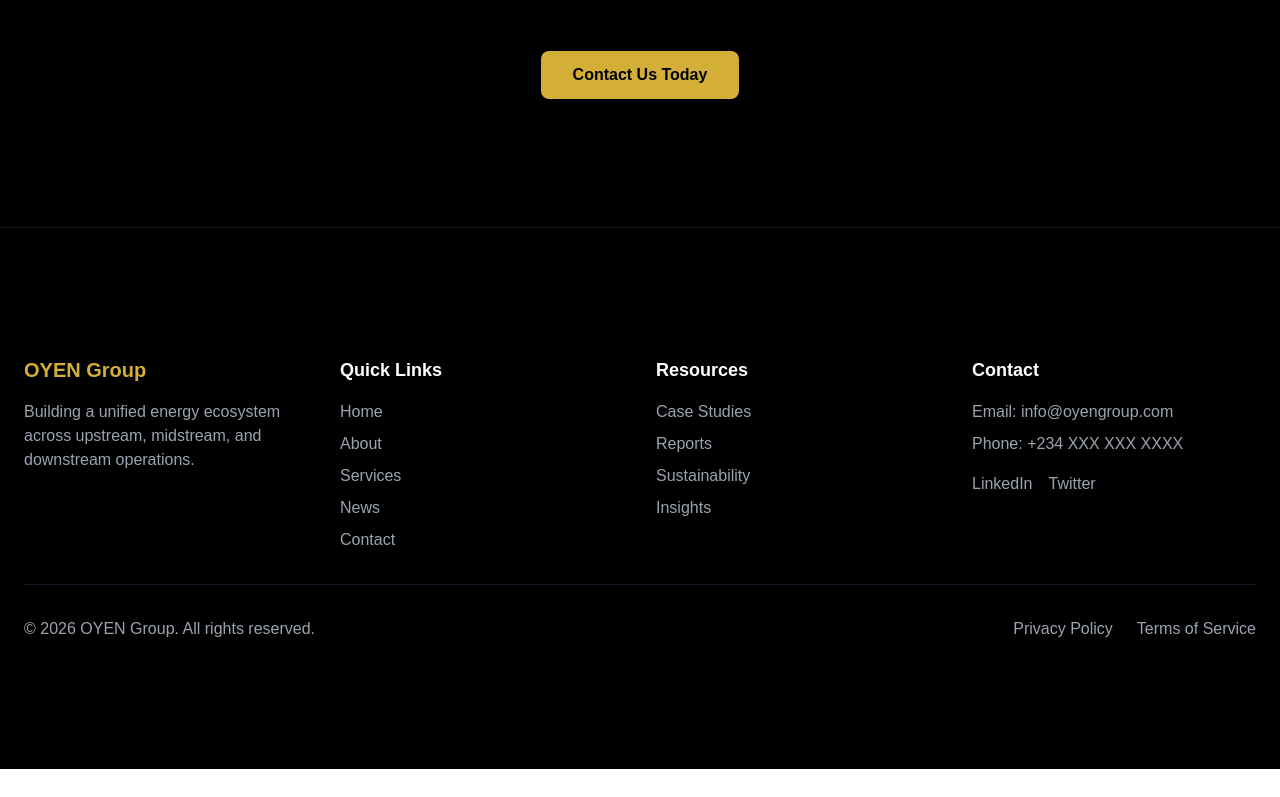
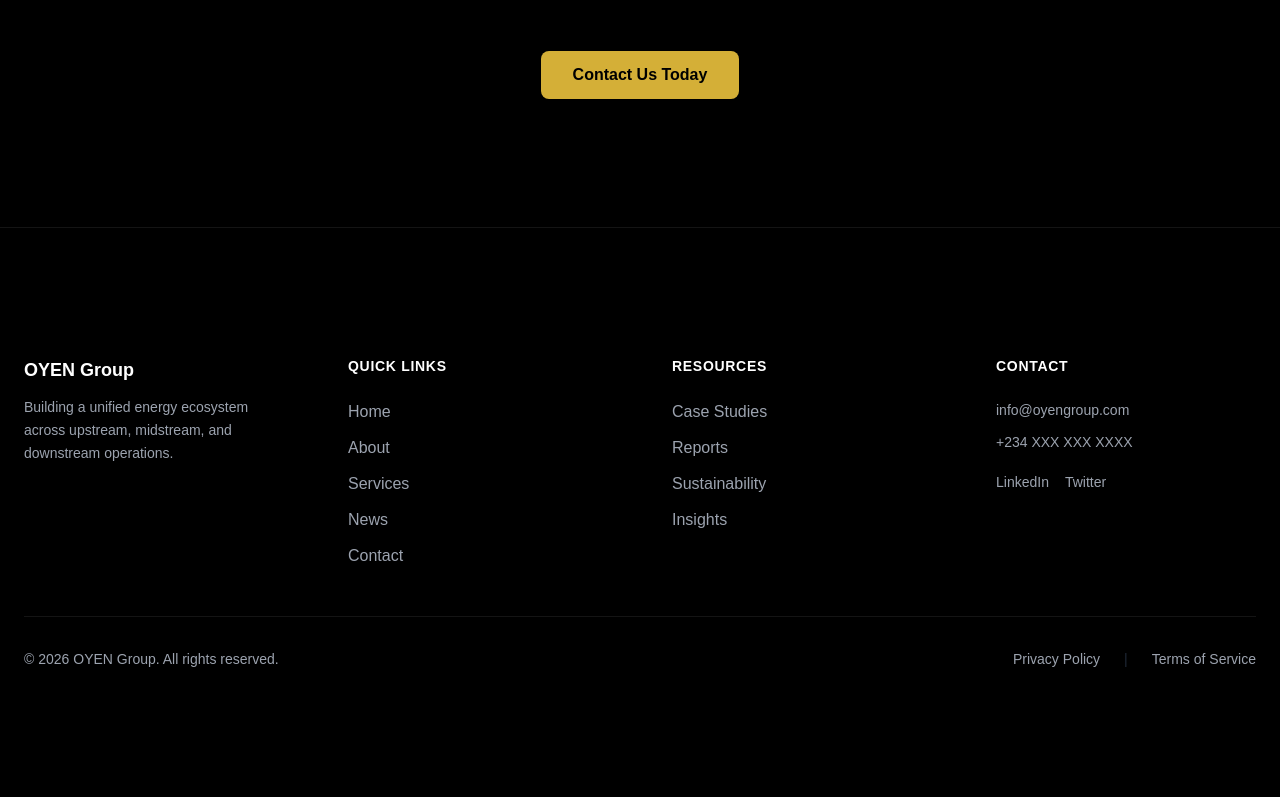
Before and after one commit to oyenhq-design/oyengroup, a Next.js app: page / in a window 1280 px wide. Shown: the part 6537-7334 px from the top of the page. Before the commit the page ends 7306 px from the top, so only its background shows below. Built offline with nearby package versions, Linux system fonts and the light colour scheme.

Commit message:
Refined footer for premium appearance: improved typography (uppercase headings, better sizing), increased column gap (16px), premium divider (white/8), better link styling with proper hover effects, enhanced bottom bar layout

```diff
--- a/src/components/Footer.tsx
+++ b/src/components/Footer.tsx
@@ -6,43 +6,45 @@ export default function Footer() {
   const currentYear = new Date().getFullYear();
 
   return (
-    <footer className="bg-black text-white border-t border-[#111827]">
-      <div className="max-w-7xl mx-auto px-6 py-20 md:py-24 lg:py-32">
-        <div className="grid grid-cols-1 md:grid-cols-4 gap-8 mb-8">
+    <footer className="bg-black text-white">
+      <div className="max-w-7xl mx-auto px-6 py-20 md:py-24 lg:py-32 border-t border-white/8">
+        <div className="grid grid-cols-1 md:grid-cols-4 gap-16 mb-12">
           {/* Company Info */}
-          <div>
-            <h3 className="text-xl font-bold mb-4 text-[#d4af37]">OYEN Group</h3>
-            <p className="text-[#9ca3af]">
+          <div className="space-y-3">
+            <h3 className="text-lg font-semibold text-white">OYEN Group</h3>
+            <p className="text-sm text-[#9ca3af] leading-relaxed">
               Building a unified energy ecosystem across upstream, midstream, and downstream operations.
             </p>
           </div>
 
           {/* Quick Links */}
           <div>
-            <h4 className="text-lg font-semibold mb-4 text-white">Quick Links</h4>
-            <ul className="space-y-2 text-[#9ca3af]">
+            <h4 className="text-sm font-semibold text-white mb-6 uppercase tracking-wider">
+              Quick Links
+            </h4>
+            <ul className="space-y-3">
               <li>
-                <Link href="/" className="hover:text-[#d4af37] transition">
+                <Link href="/" className="text-[#9ca3af] hover:text-[#d4af37] transition duration-300">
                   Home
                 </Link>
               </li>
               <li>
-                <Link href="/about" className="hover:text-[#d4af37] transition">
+                <Link href="/about" className="text-[#9ca3af] hover:text-[#d4af37] transition duration-300">
                   About
                 </Link>
               </li>
               <li>
-                <Link href="/services" className="hover:text-[#d4af37] transition">
+                <Link href="/services" className="text-[#9ca3af] hover:text-[#d4af37] transition duration-300">
                   Services
                 </Link>
               </li>
               <li>
-                <Link href="/news" className="hover:text-[#d4af37] transition">
+                <Link href="/news" className="text-[#9ca3af] hover:text-[#d4af37] transition duration-300">
                   News
                 </Link>
               </li>
               <li>
-                <Link href="/contact" className="hover:text-[#d4af37] transition">
+                <Link href="/contact" className="text-[#9ca3af] hover:text-[#d4af37] transition duration-300">
                   Contact
                 </Link>
               </li>
@@ -51,25 +53,27 @@ export default function Footer() {
 
           {/* Resources */}
           <div>
-            <h4 className="text-lg font-semibold mb-4 text-white">Resources</h4>
-            <ul className="space-y-2 text-[#9ca3af]">
+            <h4 className="text-sm font-semibold text-white mb-6 uppercase tracking-wider">
+              Resources
+            </h4>
+            <ul className="space-y-3">
               <li>
-                <Link href="/case-studies" className="hover:text-[#d4af37] transition">
+                <Link href="/case-studies" className="text-[#9ca3af] hover:text-[#d4af37] transition duration-300">
                   Case Studies
                 </Link>
               </li>
               <li>
-                <Link href="/reports" className="hover:text-[#d4af37] transition">
+                <Link href="/reports" className="text-[#9ca3af] hover:text-[#d4af37] transition duration-300">
                   Reports
                 </Link>
               </li>
               <li>
-                <Link href="/about" className="hover:text-[#d4af37] transition">
+                <Link href="/about" className="text-[#9ca3af] hover:text-[#d4af37] transition duration-300">
                   Sustainability
                 </Link>
               </li>
               <li>
-                <Link href="/news" className="hover:text-[#d4af37] transition">
+                <Link href="/news" className="text-[#9ca3af] hover:text-[#d4af37] transition duration-300">
                   Insights
                 </Link>
               </li>
@@ -78,16 +82,32 @@ export default function Footer() {
 
           {/* Contact */}
           <div>
-            <h4 className="text-lg font-semibold mb-4 text-white">Contact</h4>
-            <ul className="space-y-2 text-[#9ca3af]">
-              <li>Email: info@oyengroup.com</li>
-              <li>Phone: +234 XXX XXX XXXX</li>
-              <li>
-                <div className="flex space-x-4 mt-4">
-                  <a href="#" className="hover:text-[#d4af37] transition">
+            <h4 className="text-sm font-semibold text-white mb-6 uppercase tracking-wider">
+              Contact
+            </h4>
+            <ul className="space-y-3">
+              <li className="text-[#9ca3af] text-sm">
+                <a href="mailto:info@oyengroup.com" className="hover:text-[#d4af37] transition duration-300">
+                  info@oyengroup.com
+                </a>
+              </li>
+              <li className="text-[#9ca3af] text-sm">
+                <a href="tel:+234" className="hover:text-[#d4af37] transition duration-300">
+                  +234 XXX XXX XXXX
+                </a>
+              </li>
+              <li className="pt-2">
+                <div className="flex gap-4">
+                  <a
+                    href="#"
+                    className="text-[#9ca3af] hover:text-[#d4af37] transition duration-300 text-sm"
+                  >
                     LinkedIn
                   </a>
-                  <a href="#" className="hover:text-[#d4af37] transition">
+                  <a
+                    href="#"
+                    className="text-[#9ca3af] hover:text-[#d4af37] transition duration-300 text-sm"
+                  >
                     Twitter
                   </a>
                 </div>
@@ -96,17 +116,18 @@ export default function Footer() {
           </div>
         </div>
 
-        {/* Divider */}
-        <div className="border-t border-[#111827] pt-8">
-          <div className="flex flex-col md:flex-row justify-between items-center">
-            <p className="text-[#9ca3af]">
+        {/* Bottom Bar */}
+        <div className="border-t border-white/8 pt-8">
+          <div className="flex flex-col md:flex-row justify-between items-center gap-6">
+            <p className="text-sm text-[#9ca3af]">
               &copy; {currentYear} OYEN Group. All rights reserved.
             </p>
-            <div className="flex space-x-6 mt-4 md:mt-0 text-[#9ca3af]">
-              <a href="#" className="hover:text-white transition">
+            <div className="flex gap-6 text-sm">
+              <a href="#" className="text-[#9ca3af] hover:text-white transition duration-300">
                 Privacy Policy
               </a>
-              <a href="#" className="hover:text-white transition">
+              <span className="text-[#1f2937]">|</span>
+              <a href="#" className="text-[#9ca3af] hover:text-white transition duration-300">
                 Terms of Service
               </a>
             </div>
```
